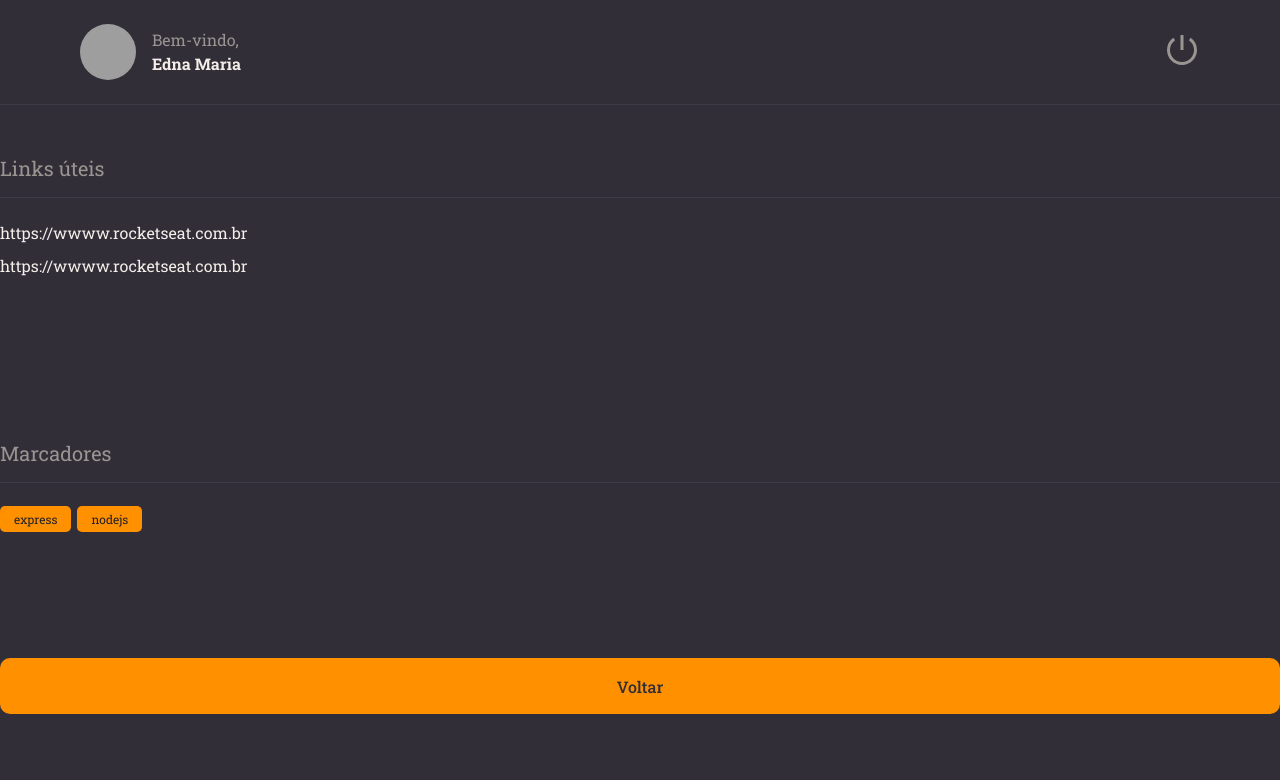
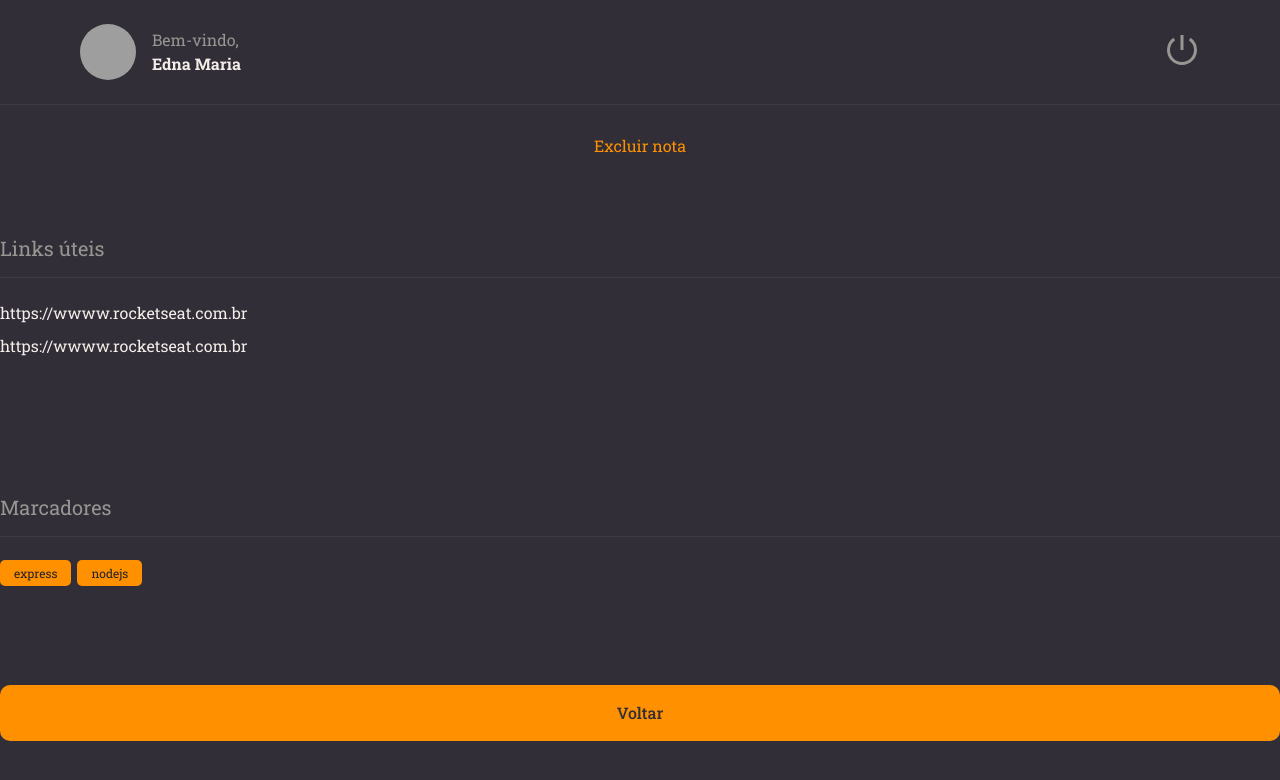
Before and after one commit to Edna06/project-react, a React (Vite) app in the folder rocketnotes/: page / in a window 1280 px wide. Shown: the top 780 px of the page. Built offline with nearby package versions, Linux system fonts and the light colour scheme; grey boxes are pictures that could not be loaded.

Commit message:
addition button text components

```diff
--- /dev/null
+++ b/rocketnotes/src/components/ButtonText/index.jsx
@@ -0,0 +1,13 @@
+import {Container} from './styles'
+
+export function ButtonText({title, ...rest}){
+return (
+
+  <Container
+  type='button'
+  {...rest}
+  >
+    {title}
+  </Container>
+  )
+}
--- /dev/null
+++ b/rocketnotes/src/components/ButtonText/styles.js
@@ -0,0 +1,9 @@
+import styled from 'styled-components'
+
+export const Container = styled.button`
+  background: none;
+  color: ${({ theme }) => theme.COLORS.ORANGE};
+
+  border: none;
+  font-size: 16px;
+`
--- a/rocketnotes/src/components/Header/index.jsx
+++ b/rocketnotes/src/components/Header/index.jsx
@@ -1,4 +1,4 @@
-import { Container, Profile, Logout } from './style'
+import { Container, Profile, Logout } from './styles'
 import { RiShutDownLine } from 'react-icons/ri'
 
 
--- a/rocketnotes/src/components/Section/index.jsx
+++ b/rocketnotes/src/components/Section/index.jsx
@@ -1,4 +1,4 @@
-import {Container} from './style'
+import {Container} from './styles'
 
 export function Section({title, children}){
 return (
--- a/rocketnotes/src/pages/Details/index.jsx
+++ b/rocketnotes/src/pages/Details/index.jsx
@@ -2,6 +2,7 @@
 
 import {Button} from '../../components/Button/index'
 import {Header} from '../../components/Header/index'
+import {ButtonText} from '../../components/ButtonText/index'
 import {Section} from '../../components/Section/index'
 import {Tag} from '../../components/Tags/index'
 
@@ -12,6 +13,9 @@
   <Container>
 
   <Header/>
+
+  <ButtonText title="Excluir nota"/>
+
   <Section title= "Links úteis">
     <Links>
        <li>
```
Also changed, not shown: rocketnotes/src/components/Header/styles.js (renamed from rocketnotes/src/components/Header/style.js), rocketnotes/src/components/Section/styles.js (renamed from rocketnotes/src/components/Section/style.js).
